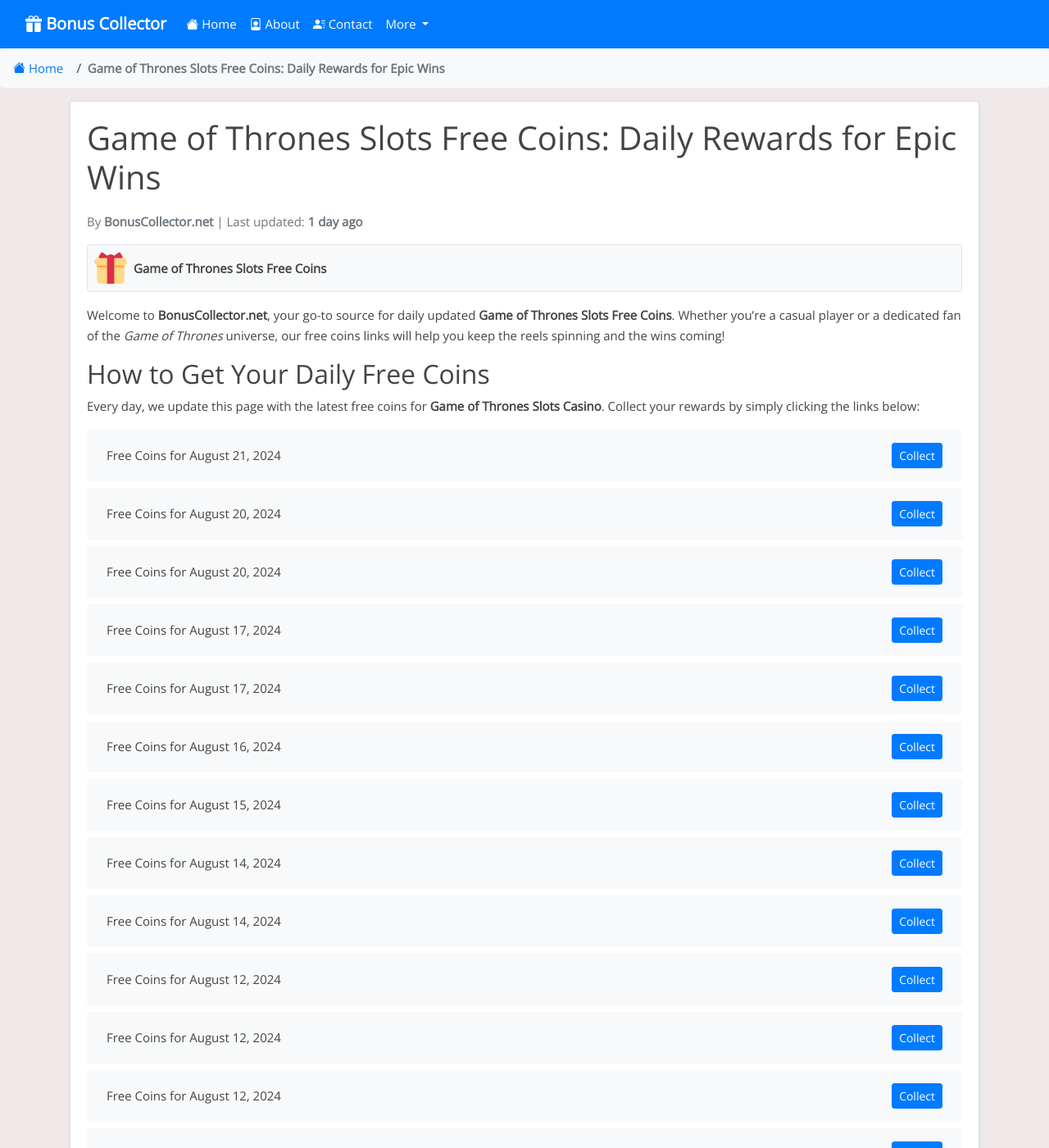
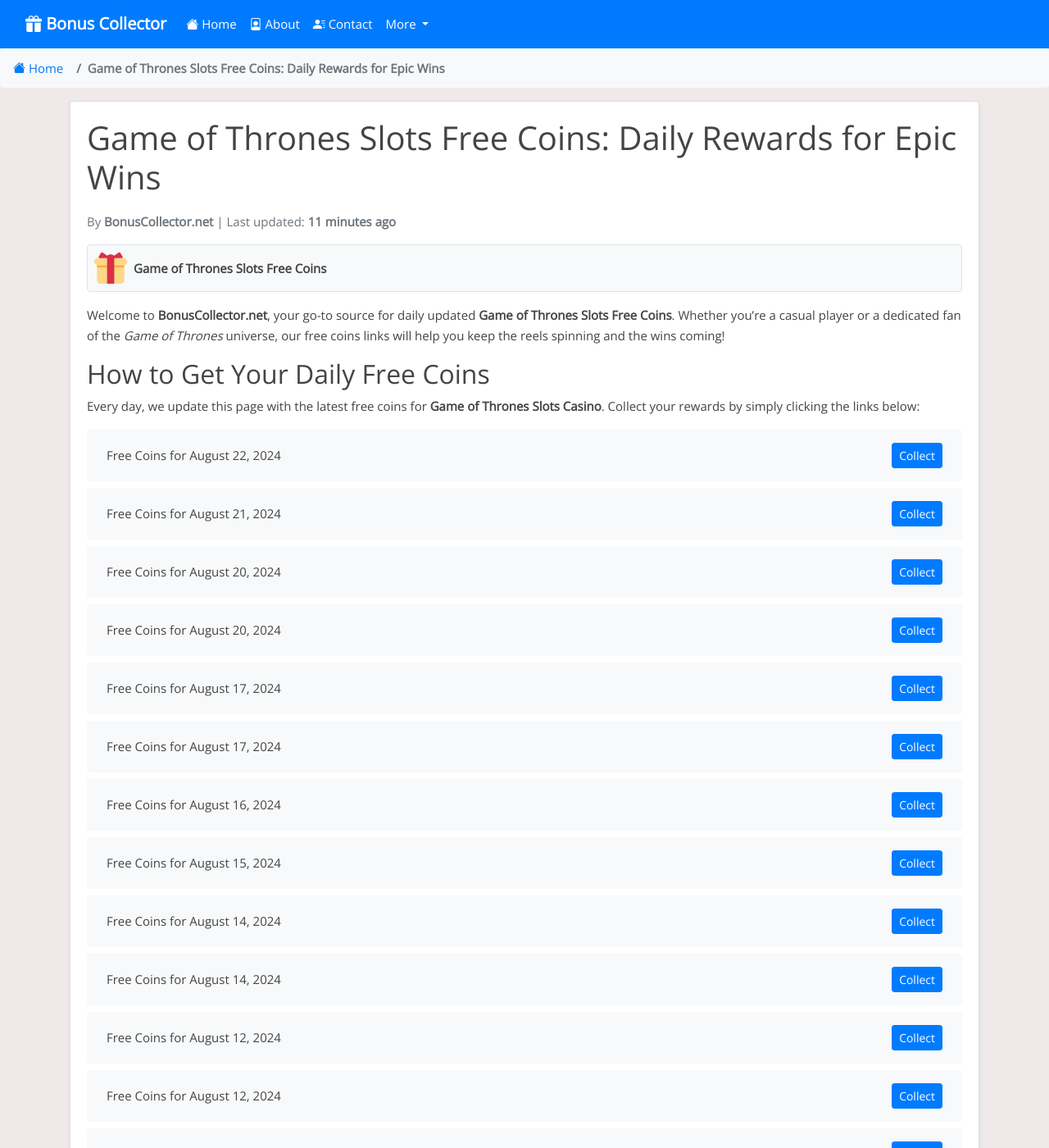
Before and after one commit to Prollad99/bs-net, a Jekyll site: the page built from _posts/2024-08-09-game-of-thrones-slots.md, in a window 1280 px wide and 1400 px high. Shown: the whole window at 82% size. Built offline with Jekyll 4.4.1, drawn with Linux system fonts in a browser that asks for light colours; nearby versions of some CDN libraries; comment, search, counter and statistics services are not loaded; some of the changed text lies outside the part shown.

Commit message:
Update game-of-thrones-slots reward links and last modified date

```diff
--- a/_data/include_files.yml
+++ b/_data/include_files.yml
@@ -86,7 +86,7 @@
   last_modified: 2024-08-20 17:19:01
 
 game-of-thrones-slots.html:
-  last_modified: 2024-08-21 03:22:28
+  last_modified: 2024-08-22 03:23:47
 
 scatter-slots.html:
   last_modified: 2024-08-22 03:23:39
--- a/_includes/game-of-thrones-slots.html
+++ b/_includes/game-of-thrones-slots.html
@@ -1,4 +1,8 @@
 <ul class="list-group mt-3 mb-4">
+  <li class="list-group-item d-flex justify-content-between align-items-center">
+    <span>Free Coins for August 22, 2024</span>
+    <a href="https://gotslots.onelink.me/bOrX/3o3o95ia" class="btn btn-primary btn-sm">Collect</a>
+  </li>
   <li class="list-group-item d-flex justify-content-between align-items-center">
     <span>Free Coins for August 21, 2024</span>
     <a href="https://gotslots.onelink.me/bOrX/v75b6lzn" class="btn btn-primary btn-sm">Collect</a>
@@ -395,8 +399,4 @@
     <span>Free Coins for August 9, 2024</span>
     <a href="https://gotslots.onelink.me/bOrX/qj7yr24n" class="btn btn-primary btn-sm">Collect</a>
   </li>
-  <li class="list-group-item d-flex justify-content-between align-items-center">
-    <span>Free Coins for August 9, 2024</span>
-    <a href="https://gotslots.onelink.me/bOrX/sxa3bfk6" class="btn btn-primary btn-sm">Collect</a>
-  </li>
 </ul>
```
Also changed, not shown: links-json/game-of-thrones-slots.json (+4 -4 lines).
